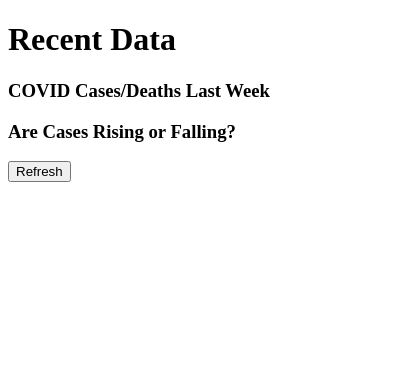
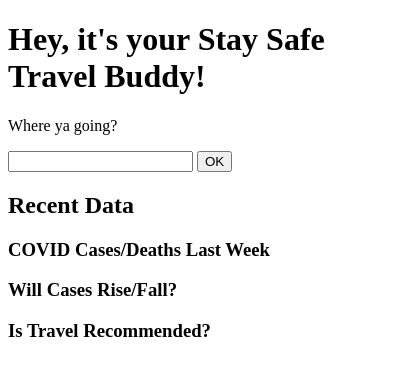
Before and after one commit to hyun-new/h-1, a browser extension: page popup.html in a window 400 px wide. Drawn offline with Linux system fonts and the light colour scheme.

Commit message:
added input box

```diff
--- a/popup.html
+++ b/popup.html
@@ -5,9 +5,13 @@
         <title>Safety Data: Travel or Not?</title>
     </head>
     <body>
-        <h1>Recent Data</h1>
+        <h1>Hey, it's your Stay Safe Travel Buddy!</h1>
+        <p>Where ya going?</p>
+        <input id="name_textbox" />
+        <button id="ok_btn" type="button">OK</button>
+        <h2>Recent Data</h2>
         <h3>COVID Cases/Deaths Last Week</h2>
-        <h3>Are Cases Rising or Falling?</h3>
-        <button id="refreshData">Refresh</button>
+        <h3>Will Cases Rise/Fall?</h3>
+        <h3>Is Travel Recommended?</h3>
     </body>
 </html>
```
Also changed, not shown: popup.js (+15 -7 lines), manifest.json.
